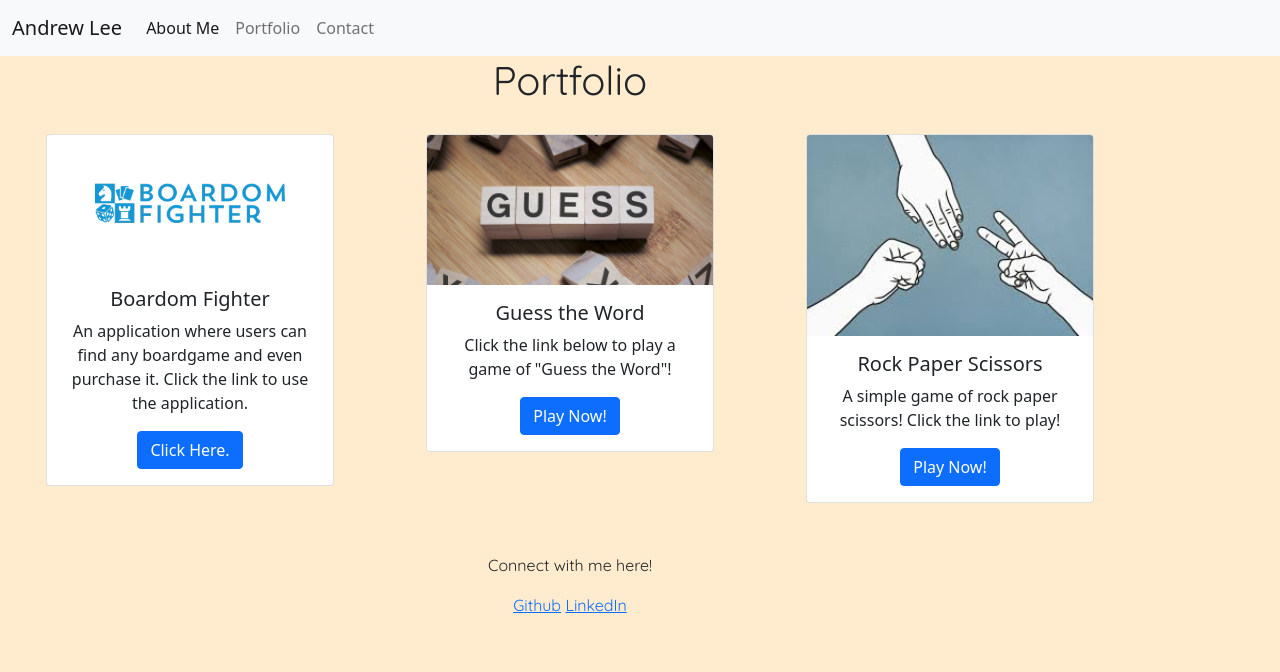
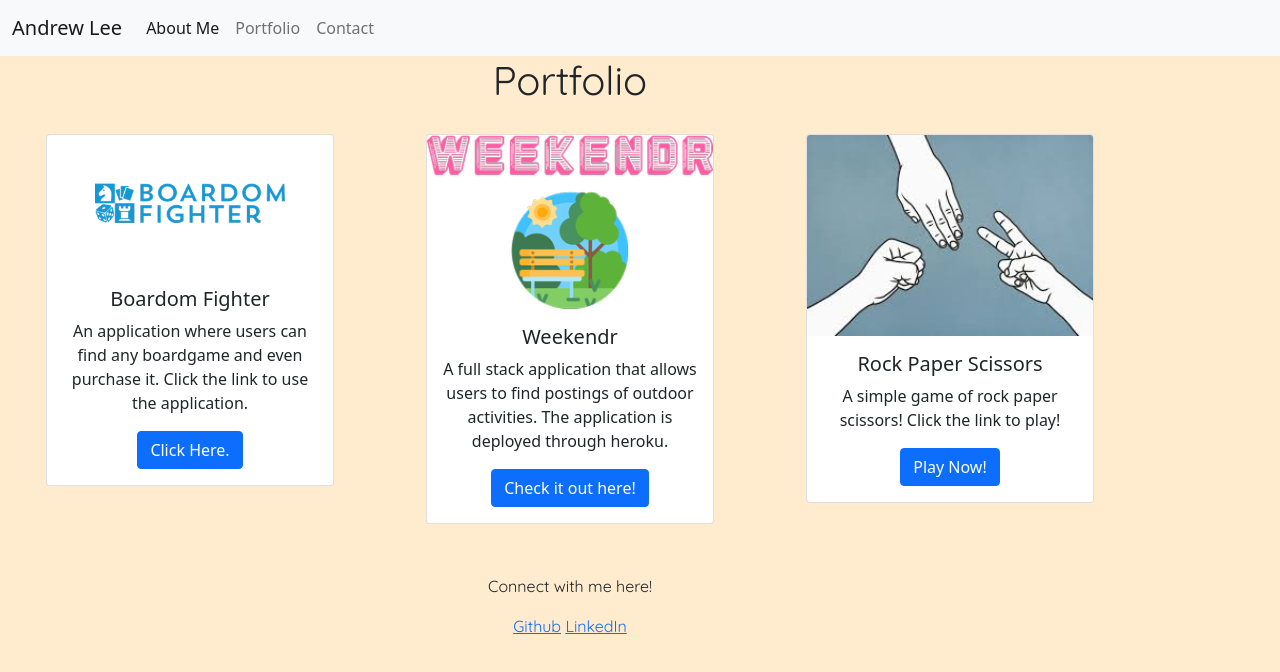
Before and after one commit to andrewleee10/professionalPortfolio, a plain HTML site: page portfolio.html in a window 1280 px wide. Drawn offline with nearby package versions, Linux system fonts and the light colour scheme.

Commit message:
portfolio update

```diff
--- a/portfolio.html
+++ b/portfolio.html
@@ -59,12 +59,12 @@
 
       <div class="col-sm-4">
         <div class="card" id="crd" style="width: 18rem;">
-          <img src="./images/guess.jpg" class="card-img-top" alt="guess the word">
+          <img src="./images/weekndrLogo.png" class="card-img-top" alt="weekndr">
           <div class="card-body">
-            <h5 class="card-title">Guess the Word</h5>
-            <p class="card-text">Click the link below to play a game of "Guess the Word"!
+            <h5 class="card-title">Weekendr</h5>
+            <p class="card-text">A full stack application that allows users to find postings of outdoor activities. The application is deployed through heroku.
             </p>
-            <a href="#" class="btn btn-primary">Play Now!</a>
+            <a href="https://thawing-sands-64181.herokuapp.com/" class="btn btn-primary">Check it out here!</a>
           </div>
         </div>
       </div>
```
Also changed, not shown: images/weekndrLogo.png (added).
